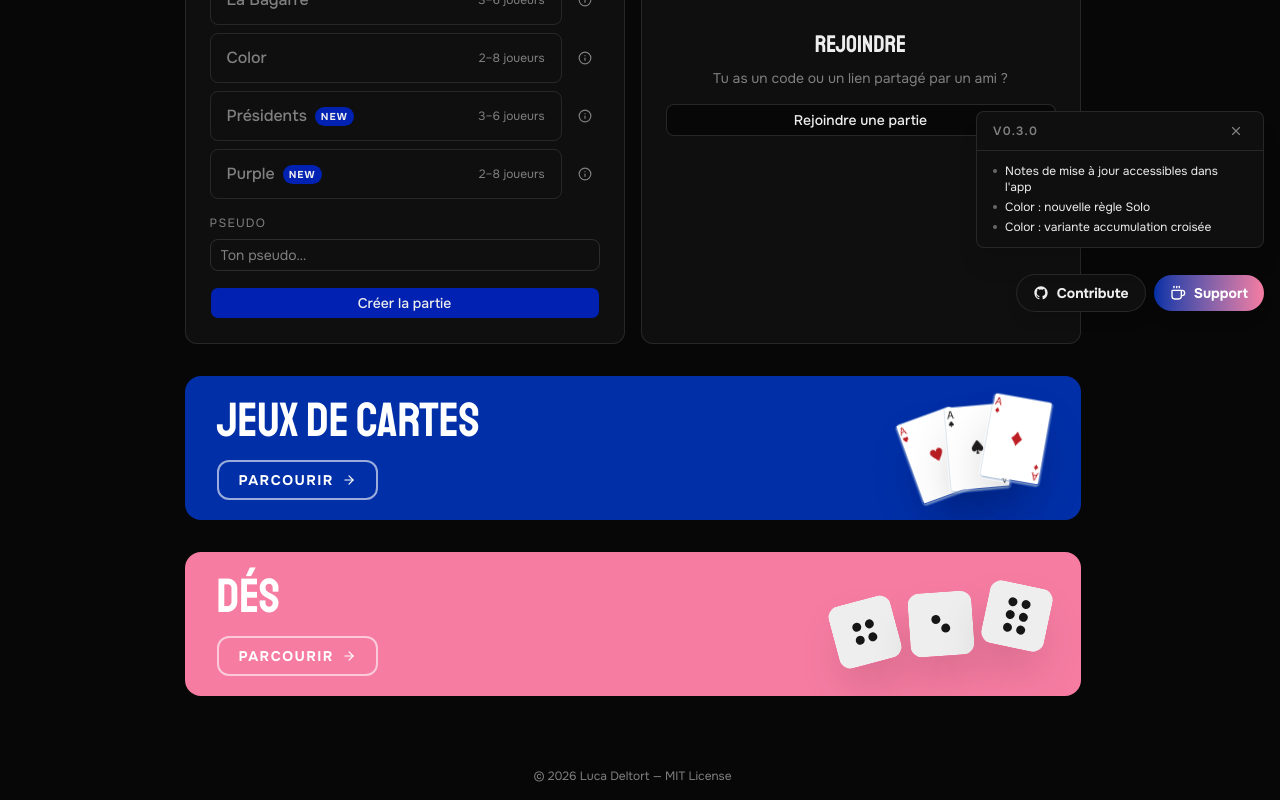
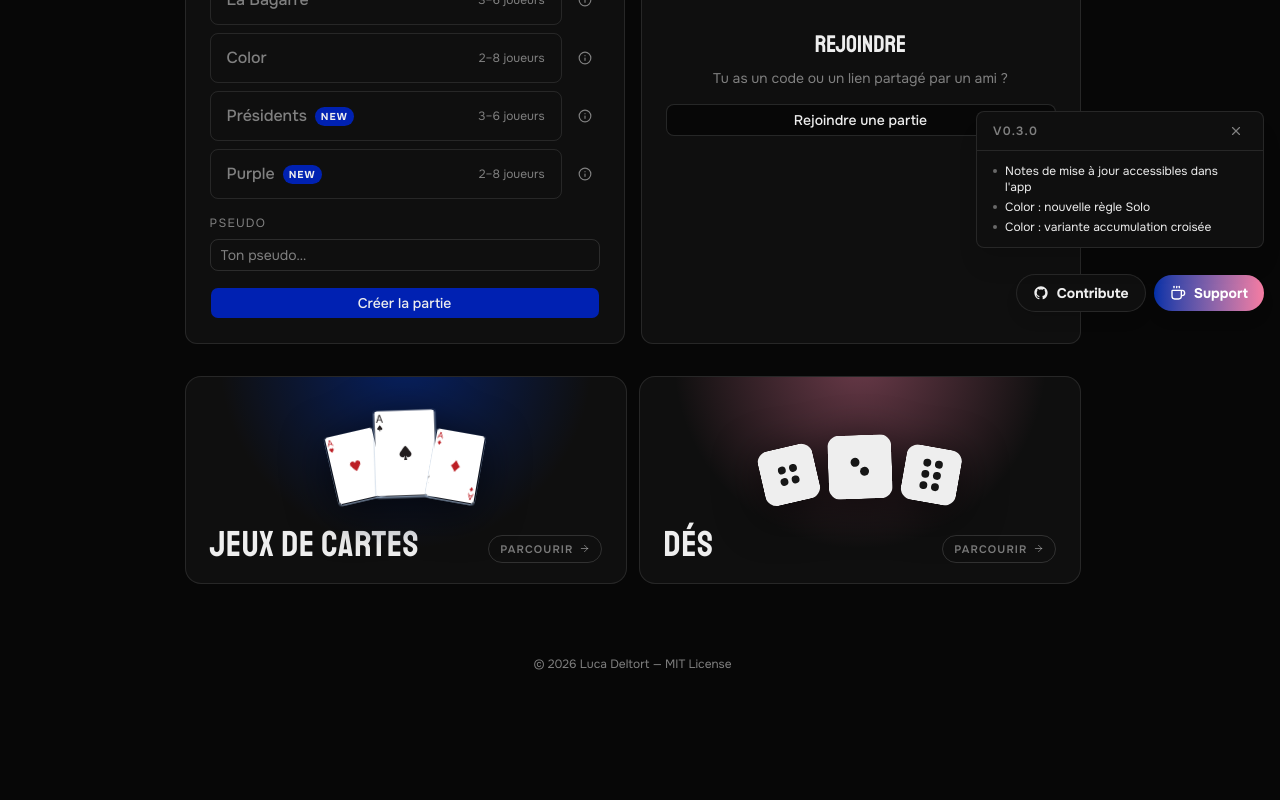
Before and after one commit to LucaDeltort/delcard_games, a SvelteKit app: page / in a window 1280 px wide. Shown: the part 472-1272 px from the top of the page. After the commit the page ends 1160 px from the top, so only its background shows below. Built offline with nearby package versions, Linux system fonts and the light colour scheme; no server answers.

Commit message:
feat(feature/dice): redesign deck/dice viewers, list pages, and home cards

```diff
--- a/src/lib/dice/D6/packs.ts
+++ b/src/lib/dice/D6/packs.ts
@@ -8,8 +8,8 @@ export const d6Packs: DicePack[] = [
 		ext: '.svg'
 	},
 	{
-		id: 'delcard_dice',
-		name: 'delcard_dice',
+		id: 'deldice',
+		name: 'Deldice',
 		basePath: '/dice/D6/delcard',
 		ext: '.svg'
 	}
--- a/src/routes/+page.svelte
+++ b/src/routes/+page.svelte
@@ -1,5 +1,5 @@
 <script lang="ts">
-import { ArrowRight } from 'lucide-svelte'
+import { ArrowRight, LogIn } from 'lucide-svelte'
 import { get } from 'svelte/store'
 import { browser } from '$app/environment'
 import { goto } from '$app/navigation'
@@ -112,81 +112,94 @@ async function createGame() {
         </div>
     </div>
 
-    <a
-        href="/decks"
-        class="group relative w-full max-w-4xl overflow-hidden rounded-2xl bg-blue px-8 py-5 transition-all hover:brightness-110"
-    >
-        <div class="relative z-10 flex max-w-[55%] flex-col gap-4">
-            <h2 class="text-4xl text-white sm:text-5xl">{$t("decks.title")}</h2>
-            <span
-                class="inline-flex w-fit items-center gap-2 rounded-xl border-2 border-white/60 px-5 py-2 text-sm font-bold tracking-widest text-white uppercase transition-colors group-hover:border-white group-hover:bg-white/10"
-            >
-                {$t("decks.browse")}
-                <ArrowRight size={14} />
-            </span>
-        </div>
+    <div class="grid w-full max-w-4xl grid-cols-1 gap-3 sm:grid-cols-2">
+        <a href="/decks" class="browse-card browse-card--blue flex flex-col overflow-hidden rounded-2xl border border-border bg-card">
+            <div class="card-images flex flex-1 items-end justify-center px-6 pt-8 pb-2">
+                <img src="/ui/button_decks_card_1.svg" alt="" aria-hidden="true" draggable="false" class="img-l h-[72px] w-auto rounded-sm" />
+                <img src="/ui/button_decks_card_2.svg" alt="" aria-hidden="true" draggable="false" class="img-c -mx-2 h-[90px] w-auto rounded-sm" />
+                <img src="/ui/button_decks_card_3.svg" alt="" aria-hidden="true" draggable="false" class="img-r h-[72px] w-auto rounded-sm" />
+            </div>
+            <div class="flex items-end justify-between gap-3 px-6 py-5">
+                <h2 class="font-heading text-4xl leading-none tracking-wide">{$t("decks.title")}</h2>
+                <span class="browse-pill shrink-0">{$t("decks.browse")} <ArrowRight size={11} /></span>
+            </div>
+        </a>
 
-        <div class="absolute right-4 top-1/2 flex -translate-y-1/2 items-center sm:right-8">
-            <img
-                src="/ui/button_decks_card_1.svg"
-                alt=""
-                aria-hidden="true"
-                draggable="false"
-                class="h-18 w-auto -rotate-20 translate-y-2 rounded-md shadow-2xl sm:h-22"
-            />
-            <img
-                src="/ui/button_decks_card_2.svg"
-                alt=""
-                aria-hidden="true"
-                draggable="false"
-                class="-ml-6 h-18 w-auto -rotate-[5deg] rounded-md shadow-2xl sm:h-22"
-            />
-            <img
-                src="/ui/button_decks_card_3.svg"
-                alt=""
-                aria-hidden="true"
-                draggable="false"
-                class="-ml-6 h-18 w-auto rotate-10 -translate-y-2 rounded-md shadow-2xl sm:h-22"
-            />
-        </div>
-    </a>
+        <a href="/dice" class="browse-card browse-card--pink flex flex-col overflow-hidden rounded-2xl border border-border bg-card">
+            <div class="card-images flex flex-1 items-end justify-center gap-3 px-6 pt-8 pb-2">
+                <img src="/dice/D6/classic/4.svg" alt="" aria-hidden="true" draggable="false" class="img-l h-14 w-14 rounded-xl" />
+                <img src="/dice/D6/classic/2.svg" alt="" aria-hidden="true" draggable="false" class="img-c h-16 w-16 rounded-xl" />
+                <img src="/dice/D6/classic/6.svg" alt="" aria-hidden="true" draggable="false" class="img-r h-14 w-14 rounded-xl" />
+            </div>
+            <div class="flex items-end justify-between gap-3 px-6 py-5">
+                <h2 class="font-heading text-4xl leading-none tracking-wide">{$t("dice.title")}</h2>
+                <span class="browse-pill shrink-0">{$t("dice.browse")} <ArrowRight size={11} /></span>
+            </div>
+        </a>
+    </div>
+</main>
 
-    <a
-        href="/dice"
-        class="group relative w-full max-w-4xl overflow-hidden rounded-2xl bg-pink px-8 py-5 transition-all hover:brightness-110"
-    >
-        <div class="relative z-10 flex max-w-[55%] flex-col gap-4">
-            <h2 class="text-4xl text-white sm:text-5xl">{$t("dice.title")}</h2>
-            <span
-                class="inline-flex w-fit items-center gap-2 rounded-xl border-2 border-white/60 px-5 py-2 text-sm font-bold tracking-widest text-white uppercase transition-colors group-hover:border-white group-hover:bg-white/10"
-            >
-                {$t("dice.browse")}
-                <ArrowRight size={14} />
-            </span>
-        </div>
+<style>
+	.browse-card {
+		position: relative;
+		transition:
+			transform 240ms cubic-bezier(0.34, 1.56, 0.64, 1),
+			box-shadow 220ms ease,
+			border-color 200ms ease;
+	}
+	.browse-card::before {
+		content: '';
+		position: absolute;
+		inset: 0;
+		pointer-events: none;
+		border-radius: inherit;
+	}
+	.browse-card--blue::before {
+		background: radial-gradient(ellipse at 50% -10%, rgba(0, 47, 167, 0.55) 0%, transparent 60%);
+	}
+	.browse-card--pink::before {
+		background: radial-gradient(ellipse at 50% -10%, rgba(246, 124, 162, 0.4) 0%, transparent 60%);
+	}
+	.browse-card:hover {
+		transform: translateY(-3px);
+		box-shadow: 0 18px 44px rgba(0, 0, 0, 0.55);
+	}
+	.browse-card--blue:hover { border-color: rgba(0, 47, 167, 0.75); }
+	.browse-card--pink:hover { border-color: rgba(246, 124, 162, 0.55); }
 
-        <div class="absolute right-4 top-1/2 flex -translate-y-1/2 items-center gap-3 sm:right-8">
-            <img
-                src="/dice/D6/classic/4.svg"
-                alt=""
-                aria-hidden="true"
-                draggable="false"
-                class="h-14 w-14 -rotate-15 translate-y-2 rounded-xl shadow-2xl sm:h-16 sm:w-16"
-            />
-            <img
-                src="/dice/D6/classic/2.svg"
-                alt=""
-                aria-hidden="true"
-                draggable="false"
-                class="h-14 w-14 -rotate-[4deg] rounded-xl shadow-2xl sm:h-16 sm:w-16"
-            />
-            <img
-                src="/dice/D6/classic/6.svg"
-                alt=""
-                aria-hidden="true"
-                draggable="false"
-                class="h-14 w-14 rotate-12 -translate-y-2 rounded-xl shadow-2xl sm:h-16 sm:w-16"
-            />
-        </div>
-    </a>
-</main>
+	.card-images {
+		position: relative;
+		z-index: 1;
+		filter: drop-shadow(0 10px 22px rgba(0, 0, 0, 0.7));
+		transition: transform 260ms cubic-bezier(0.34, 1.56, 0.64, 1);
+	}
+	.browse-card:hover .card-images { transform: translateY(-7px); }
+
+	.img-l { transform: rotate(-13deg) translateY(4px); transition: transform 260ms cubic-bezier(0.34, 1.56, 0.64, 1); }
+	.img-c { transform: rotate(-2deg); transition: transform 260ms cubic-bezier(0.34, 1.56, 0.64, 1); }
+	.img-r { transform: rotate(10deg) translateY(4px); transition: transform 260ms cubic-bezier(0.34, 1.56, 0.64, 1); }
+	.browse-card:hover .img-l { transform: rotate(-16deg) translateY(1px); }
+	.browse-card:hover .img-c { transform: rotate(-1deg) translateY(-3px); }
+	.browse-card:hover .img-r { transform: rotate(13deg) translateY(1px); }
+
+	.browse-pill {
+		display: inline-flex;
+		align-items: center;
+		gap: 5px;
+		font-size: 0.68rem;
+		font-weight: 600;
+		letter-spacing: 0.1em;
+		text-transform: uppercase;
+		padding: 5px 11px;
+		border-radius: 99px;
+		border: 1px solid rgba(255, 255, 255, 0.14);
+		color: rgba(255, 255, 255, 0.45);
+		transition: all 180ms ease;
+		white-space: nowrap;
+	}
+	.browse-card:hover .browse-pill {
+		border-color: rgba(255, 255, 255, 0.32);
+		color: rgba(255, 255, 255, 0.82);
+		background: rgba(255, 255, 255, 0.06);
+	}
+</style>
--- a/src/routes/dice/+page.svelte
+++ b/src/routes/dice/+page.svelte
@@ -1,16 +1,16 @@
 <script lang="ts">
-import { ArrowLeft } from 'lucide-svelte'
+import { ArrowLeft, ChevronRight } from 'lucide-svelte'
 import Dice from '$lib/components/Dice.svelte'
 import { diceRegistry } from '$lib/dice/registry'
 import { t } from '$lib/i18n'
 import { dicePacks, resolvePackFor } from '$lib/stores/dicePacks'
 </script>
 
-<div class="mx-auto w-full max-w-3xl flex-1 px-4 py-8">
-	<div class="mb-6 flex items-center gap-3">
+<div class="mx-auto w-full max-w-5xl flex-1 px-4 py-8">
+	<div class="mb-6">
 		<a
 			href="/"
-			class="flex items-center gap-1.5 text-sm text-muted-foreground transition-colors hover:text-foreground"
+			class="flex w-fit items-center gap-1.5 text-sm text-muted-foreground transition-colors hover:text-foreground"
 		>
 			<ArrowLeft size={14} />
 			{$t('common.backHome')}
@@ -19,22 +19,26 @@ import { dicePacks, resolvePackFor } from '$lib/stores/dicePacks'
 
 	<h1 class="mb-8 text-2xl tracking-tight">{$t('dice.title')}</h1>
 
-	<div class="grid grid-cols-2 gap-4 sm:grid-cols-3">
+	<div class="flex flex-col gap-3">
 		{#each diceRegistry as entry}
 			{@const pack = resolvePackFor($dicePacks, entry.slug)}
 			<a
 				href="/dice/{entry.slug}"
-				class="group flex flex-col items-center gap-3 rounded-xl border border-border bg-card p-5 transition-colors hover:border-primary/50 hover:bg-card/80"
+				class="group flex items-center gap-5 rounded-2xl border border-border bg-card px-5 py-4 transition-all hover:border-primary/40 hover:bg-card/80"
 			>
-				<div class="transition-transform group-hover:scale-105">
+				<div class="shrink-0 transition-transform group-hover:scale-105">
 					<Dice value={1} rolling={false} held={false} diceSlug={entry.slug} packId={pack.id} />
 				</div>
-				<div class="text-center">
-					<p class="text-sm font-medium">{$t(entry.nameKey)}</p>
-					<p class="text-xs text-muted-foreground">
-						{$t('dice.packs', { n: entry.packs.length })}
+				<div class="min-w-0 flex-1">
+					<p class="font-medium">{$t(entry.nameKey)}</p>
+					<p class="mt-1 text-xs text-muted-foreground">
+						{pack.name} · {$t('dice.packs', { n: entry.packs.length })}
 					</p>
 				</div>
+				<ChevronRight
+					size={16}
+					class="shrink-0 text-muted-foreground transition-transform group-hover:translate-x-0.5"
+				/>
 			</a>
 		{/each}
 	</div>
```
Also changed, not shown: src/routes/decks/+page.svelte (+18 -14 lines), src/routes/decks/[type]/+page.svelte (+48 -34 lines), src/routes/dice/[slug]/+page.svelte (+34 -26 lines).
